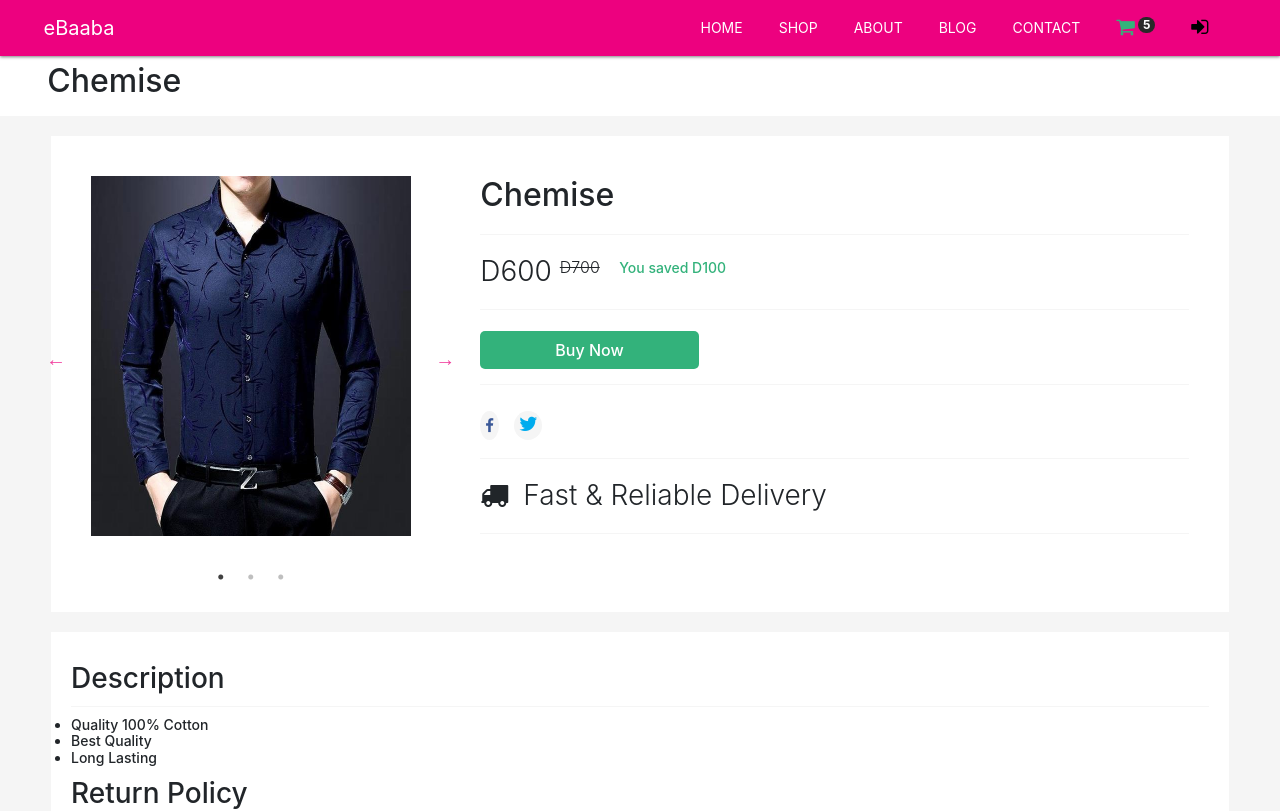
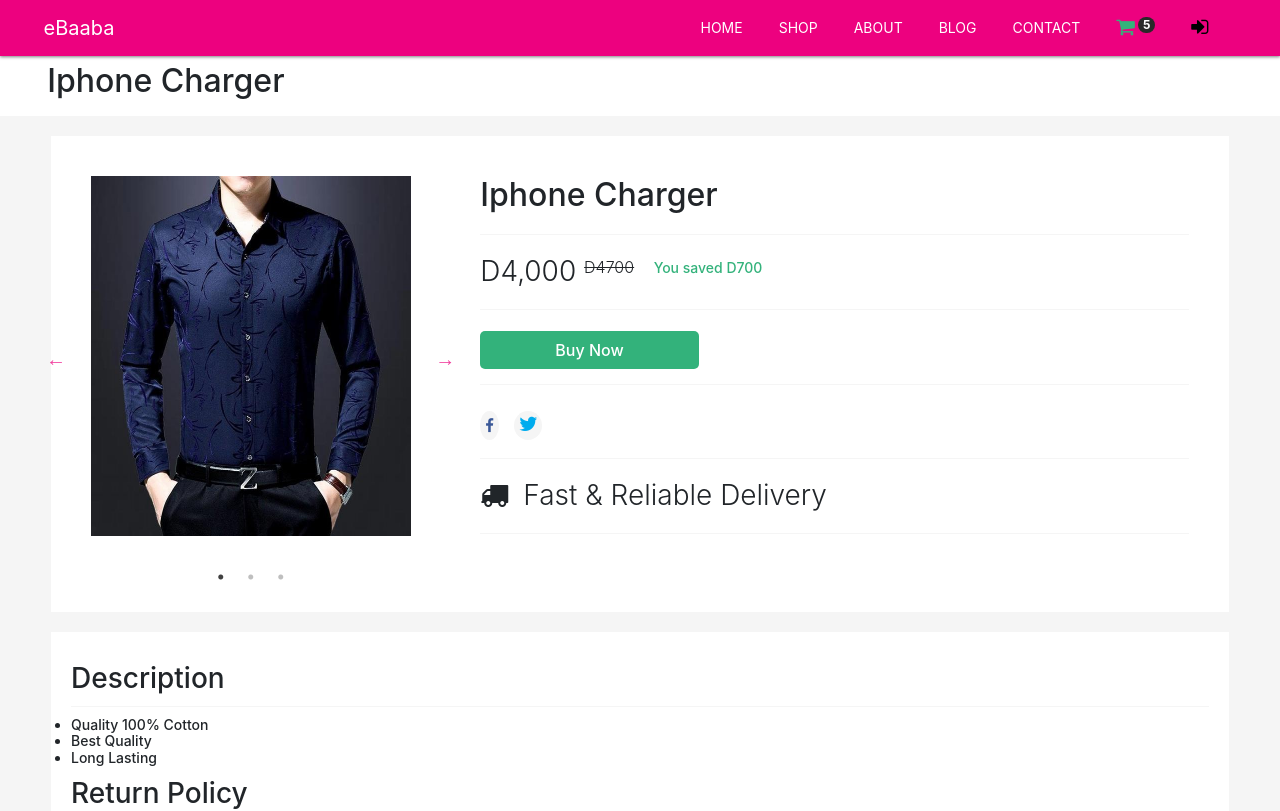
Before and after one commit to sambasallah/eshop, a React (Create React App) app in the folder public/: page /product/1 in a window 1280 px wide. Shown: the top 811 px of the page. Built offline with nearby package versions, Linux system fonts and the light colour scheme.

Commit message:
single product details

```diff
--- a/public/src/App.js
+++ b/public/src/App.js
@@ -19,13 +19,17 @@ import Account from './components/pages/Account';
 import Navbar from './components/inc/Navbar';
 import Footer from './components/inc/Footer';
 
+/** Context Provider */
+import { ProductProvider } from './context/ProductProvider';
+
 
 const App = () => {
-  return <>
+  return (
+    <ProductProvider>
+    <>
     <Navbar></Navbar>
    <Switch>
     <Route exact path="/" component={Home}></Route>
-    <Route exact path="/shop/" component={Shop}></Route>
     <Route exact path="/about/" component={About}></Route>
     <Route exact path="/contact/" component={Contact}></Route>
     <Route exact path="/checkout/" component={Checkout}></Route>
@@ -33,11 +37,14 @@ const App = () => {
     <Route exact path="/completed/" component={Success}></Route>
     <Route exact path="/auth/" component={Auth}></Route>
     <Route exact path="/account/" component={Account}></Route>
+    <Route exact path="/shop/" component={Shop}></Route>
     <Route exact path="/product/:slug" component={Product}></Route>
     <Route component={Error}></Route>
    </Switch>
    <Footer></Footer>
-  </>;
+  </>
+  </ProductProvider>
+  );
 }
 
 export default App;
--- /dev/null
+++ b/public/src/components/helpers/Helpers.js
@@ -0,0 +1,12 @@
+import React from 'react';
+
+export const limitTitle = (str) => {
+    let newTitle = '';
+    if(str.length < 18) {
+        return str;
+    }
+    for(let i = 0; i < 18; i++) {
+        newTitle += str.charAt(i);
+    }
+    return newTitle.trim() + "..";
+}
--- a/public/src/components/pages/ProductSingle.js
+++ b/public/src/components/pages/ProductSingle.js
@@ -1,19 +1,28 @@
-import React from 'react';
+import React, { useState } from 'react';
 import { Helmet } from 'react-helmet';
 import { Link } from 'react-router-dom';
+import { ProductContext } from '../../context/ProductProvider';
 
-const ProductSingle = () => {
+const ProductSingle = (props) => {
 
+    const [product] = useState(
+        {
+            "product_name": "Iphone Charger",
+            "product_price" : "D4,000",
+            "product_qty" : "4",
+            "slug" : "iphone-charger"
+        }
+    );
 
     return (
         <div>
             <Helmet>
-                <title>Chemise | eBaaba Gambia</title>
+                <title> Chemise | eBaaba Gambia</title>
             </Helmet>
 
             <div className="breadcrumb">
                <div className="breadcrumb-container">
-                   <h2>Chemise</h2>
+                    <h2>{ product.product_name }</h2>
                </div>
             </div>
 
@@ -35,8 +44,8 @@ const ProductSingle = () => {
                        </div>
                        <div className="col-md-8">
                             <div className="product-details">
-                                <h2>Chemise</h2>
-                                <h3>D600 <sup><del>D700</del> <span>You saved D100</span></sup></h3>
+                                <h2> { product.product_name } </h2>
+                                <h3>{ product.product_price } <sup><del>D4700</del> <span>You saved D700</span></sup></h3>
                                 <h3><Link to="/cart" className="add-to-cart">Buy Now</Link></h3>
                                 <h3>
                                     <ul>
--- a/public/src/components/pages/Shop.js
+++ b/public/src/components/pages/Shop.js
@@ -1,19 +1,11 @@
-import React, { useEffect, useState } from 'react';
+import React, { useEffect, useState, useContext } from 'react';
 import { Helmet } from 'react-helmet';
 import { Link } from 'react-router-dom';
+import { limitTitle }  from '../helpers/Helpers';
+import { ProductContext } from '../../context/ProductProvider';
+
 
 const Product = ({ product, index }) => {
-
-const limitedTitle = (str) => {
-    let newTitle = '';
-    if(str.length < 18) {
-        return str;
-    }
-    for(let i = 0; i < 18; i++) {
-        newTitle += str.charAt(i);
-    }
-    return newTitle.trim() + "..";
-}
 
     return (
         <div className="col-md-3">
@@ -21,13 +13,17 @@ const limitedTitle = (str) => {
             <div className="product-img">
                  <img src={require('../../media/images/b5.jpg')} style={{ width : "100%", height : "100%"}} />
             </div>
+            <a href={'product/'+product.slug} >
                 <div className="product-description">
-                <h3 className="title">{ limitedTitle(product.name) }</h3>
+                    <h3 className="title">{ limitTitle(product.product_name) }</h3>
                     <hr className="below-title"></hr>
-                <span className="price"><span className="currency-symbol">GMD</span> { product.regular_price } </span> <sup className="orignal-price"><del> { product.discount_price } </del></sup>
+                    <span className="price"><span className="currency-symbol">GMD</span> { product.product_price } </span> <sup className="orignal-price"><del> { product.discount_price } </del></sup>
                     <hr className="below-price"></hr>
                     <Link to="/cart" className="add-to-cart">Add to Cart</Link>
                 </div>
+
+            </a>
+
         </div>
     </div>
     );
@@ -35,24 +31,26 @@ const limitedTitle = (str) => {
 
 const Shop = () => {
 
-    const [products, setProducts] = useState([]);
+    // const [products, setProducts] = useState([]);
 
-    const getProducts = async () => {
-        const url = "http://localhost:8000/api/v1/products";
+    // const getProducts = async () => {
+    //     const url = "http://localhost:8000/api/v1/products";
 
-         await fetch(url)
-         .then((resp) => resp.json() )
-         .then((data) => {
-             setProducts(data.products);
-         })
-         .catch((error) => {
-             console.log("An error");
-         })
-       }
+    //      await fetch(url)
+    //      .then((resp) => resp.json() )
+    //      .then((data) => {
+    //          setProducts(data.products);
+    //      })
+    //      .catch((error) => {
+    //          console.log("An error");
+    //      })
+    //    }
 
-    useEffect(() => {
-        getProducts();
-    }, []);
+    // useEffect(() => {
+    //     getProducts();
+    // }, []);
+
+    const products = useContext(ProductContext);
 
     return (
         <div>
--- /dev/null
+++ b/public/src/context/ProductProvider.js
@@ -0,0 +1,41 @@
+import React, { useState, createContext } from 'react';
+
+export const ProductContext = createContext();
+
+export const ProductProvider = (props) => {
+
+    const [products,setProduct] = useState([
+        {
+            "product_name" : "Iphone Charger",
+            "product_price" : "D4,000",
+            "product_qty" : "3",
+            "slug" : "iphone-charger"
+        },
+        {
+            "product_name" : "Iphone",
+            "product_price" : "D8,000",
+            "product_qty" : "1",
+            "slug" : "iphone"
+        },
+        {
+            "product_name" : "Android Phone",
+            "product_price" : "D3,000",
+            "product_qty" : "1",
+            "slug" : "android-phone"
+        }
+    ]);
+
+    const [singleProduct,setSingleProduct] = useState([
+
+    ]);
+
+    const getProduct = (id) => {
+        setSingleProduct(products.find(products => products.id == id ));
+    }
+
+    return (
+        <ProductContext.Provider value={products}>
+              { props.children }
+        </ProductContext.Provider>
+    );
+}
```
Also changed, not shown: 2 other files (tests, documents, lock files or other folders). Lines whose indentation alone changed are shown as unchanged.
